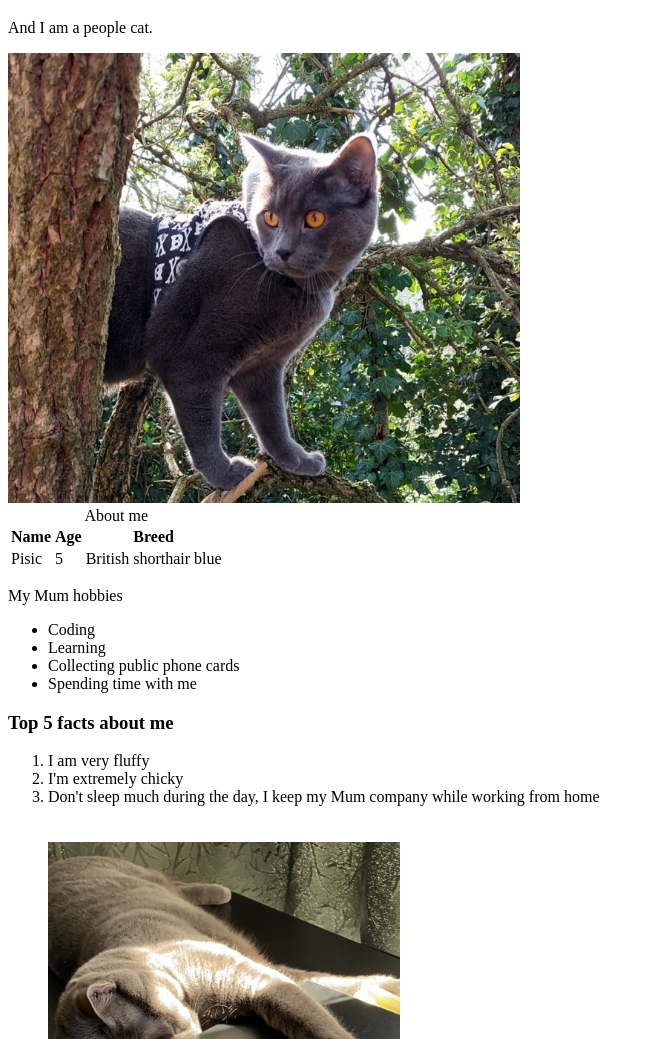
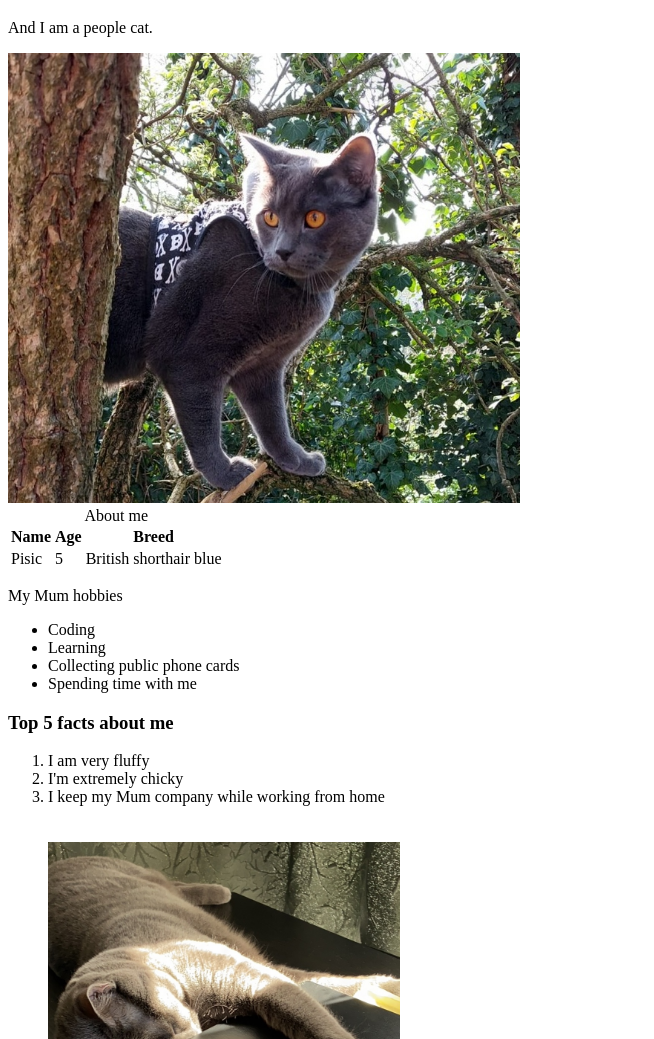
Before and after one commit to GiOG1T007/code-the-future-demo, a plain HTML site: page Intro-To-Code/index.html in a window 1280 px wide. Shown: the part 61-1100 px from the top of the page, without its empty margins (0-654 px from the left). Drawn offline with Linux system fonts and the light colour scheme.

Commit message:
updating index

```diff
--- a/Intro-To-Code/index.html
+++ b/Intro-To-Code/index.html
@@ -38,7 +38,7 @@
   <ol>
     <li>I am very fluffy</li>
     <li>I'm extremely chicky</li>
-    <li>Don't sleep much during the day, I keep my Mum company while working from home</li>
+    <li>I keep my Mum company while working from home</li>
     <br></br>
     <img src="/Intro-To-Code/Pisic2.jpg" alt="That's me working very hard" height="450">
   </ol>
```
